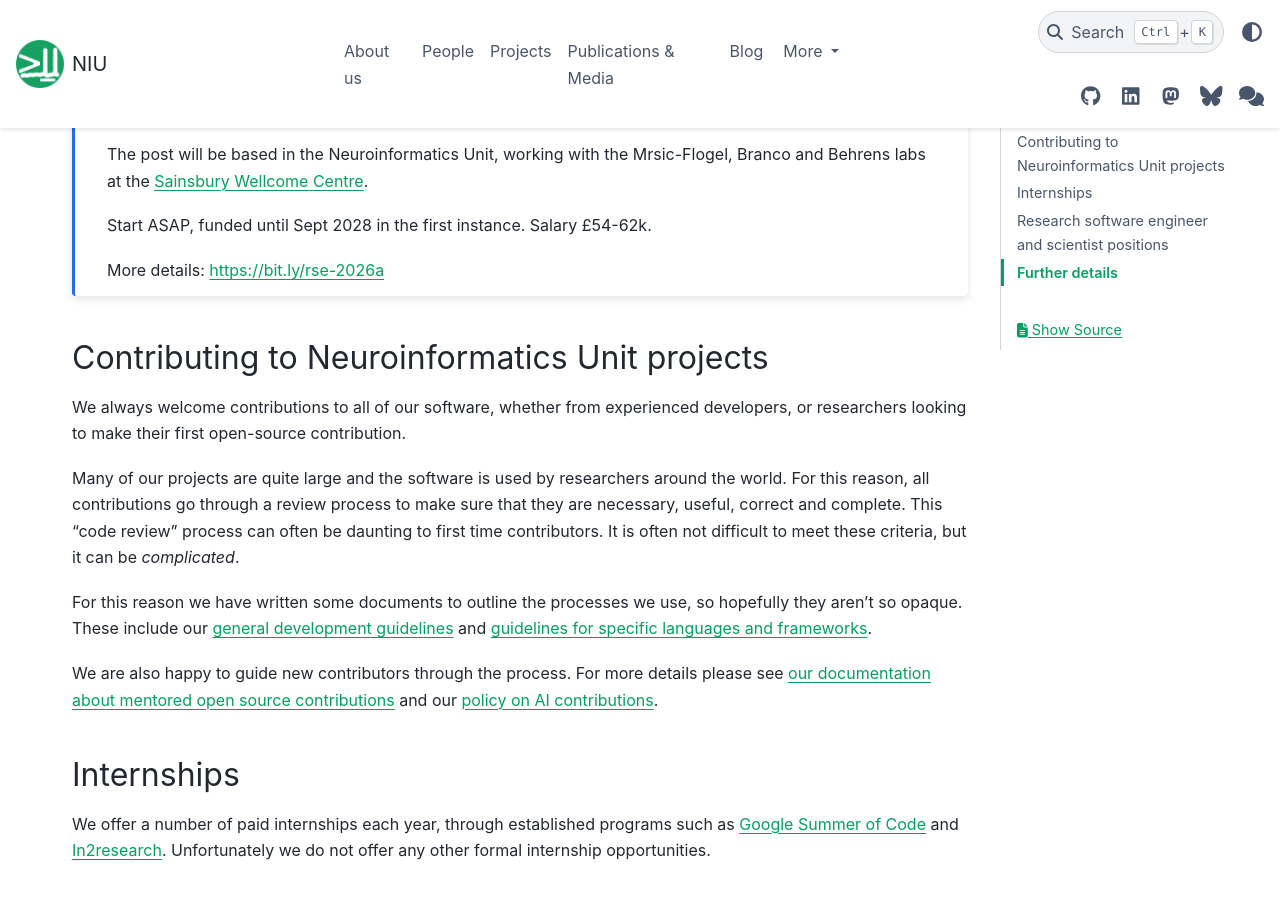
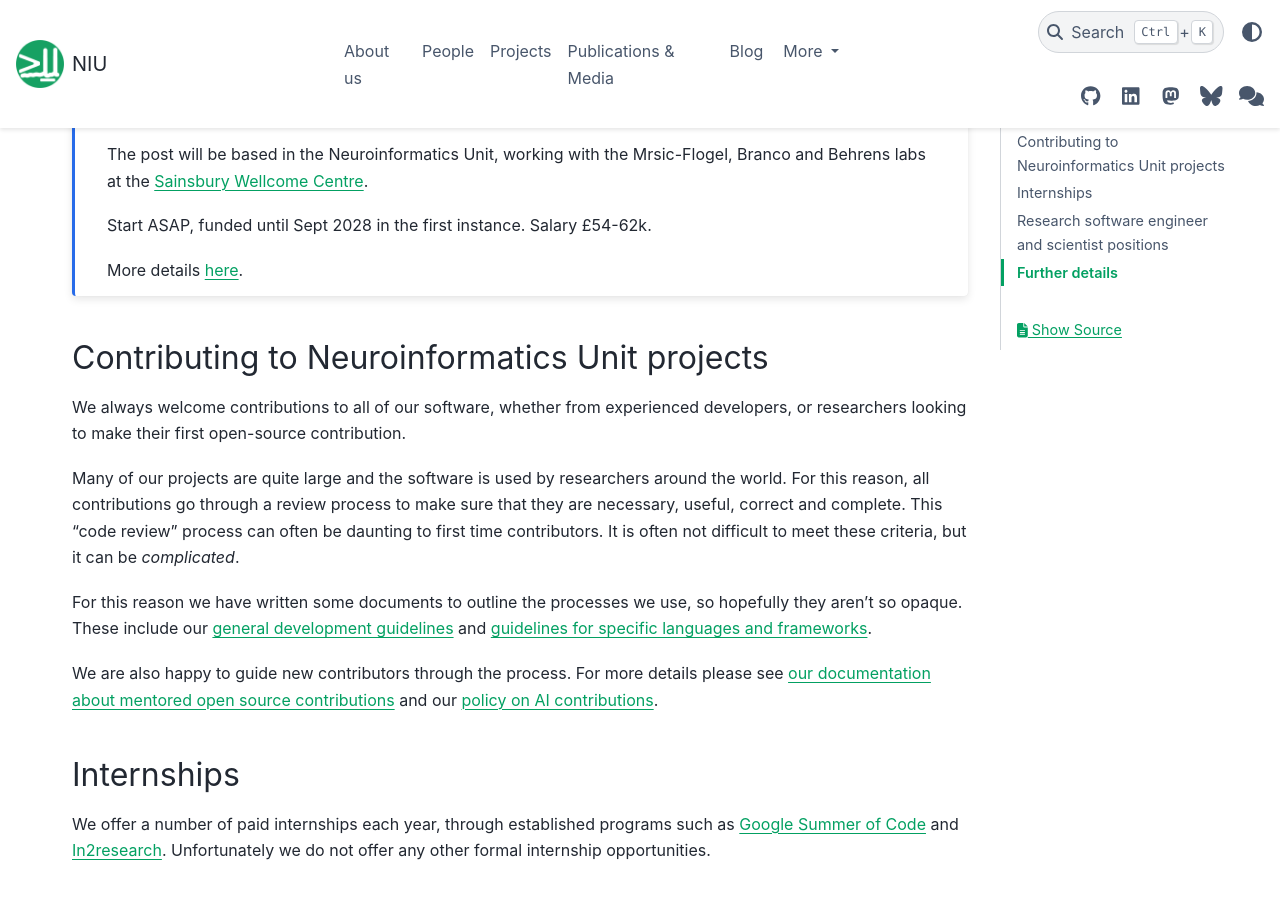
Before and after one commit to neuroinformatics-unit/neuroinformatics-unit.github.io, a Sphinx documentation site: the page built from docs/source/get-involved/index.md, in a window 1280 px wide and 900 px high, scrolled down 350 px. Built offline with Sphinx 7.4.7 and the PyData theme 0.15.4, drawn with Linux system fonts in a browser that asks for light colours; nearby versions of some CDN libraries.

Commit message:
remove short link

```diff
--- a/docs/source/get-involved/index.md
+++ b/docs/source/get-involved/index.md
@@ -11,7 +11,7 @@ The post will be based in the Neuroinformatics Unit, working with the Mrsic-Flog
 
 Start ASAP, funded until Sept 2028 in the first instance. Salary £54-62k.
 
-More details: https://bit.ly/rse-2026a
+More details [here](https://www.ucl.ac.uk/work-at-ucl/search-ucl-jobs/details?jobId=42380&jobTitle=Senior+Research+Software+Engineer).
 :::
 
 ## Contributing to Neuroinformatics Unit projects
```
